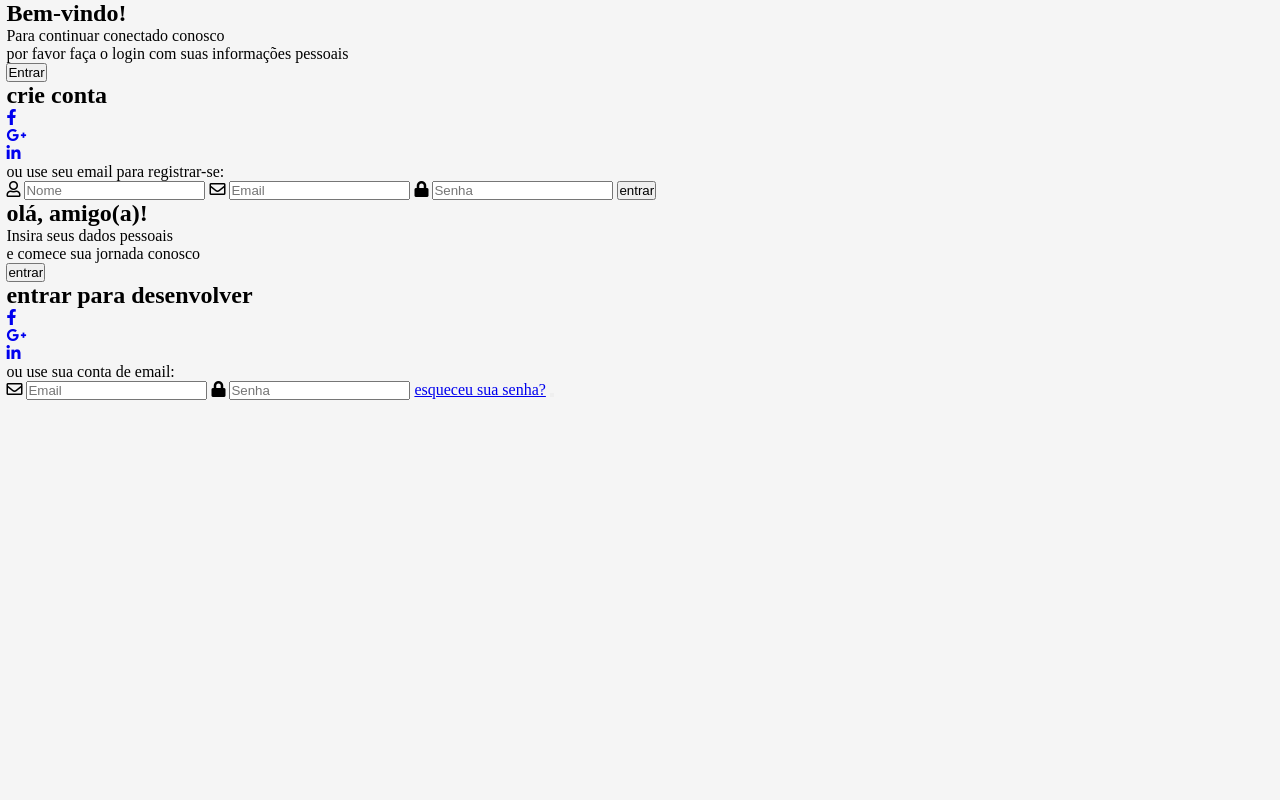
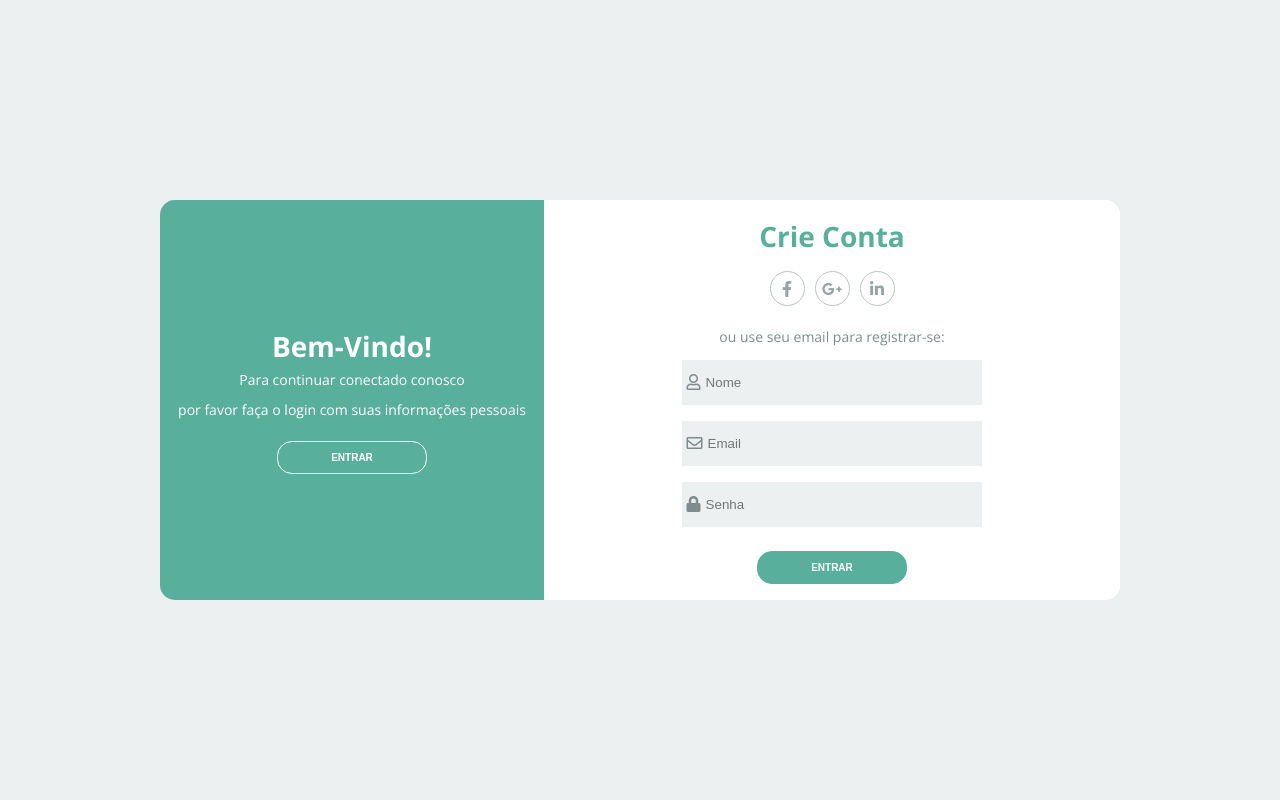
Before and after one commit to MileneRFerreira/projeto-desenvolvimento-web-, a PHP site: page /forum/index.html in a window 1280 px wide. Run offline with PHP 8.4, Linux system fonts and the light colour scheme; some libraries are stand-ins or nearby versions.

Commit message:
Add files via upload
tela de login e cadastro

```diff
--- a/css/style.css
+++ b/css/style.css
@@ -1,107 +1,356 @@
-*{margin: 0px; padding: 0px;}
+@import url('https://fonts.googleapis.com/css?family=Open+Sans:300,400,700&display=swap');
+* {
+    margin: 0;
+    padding: 0;
+    box-sizing: border-box;
+}
+body {
+    font-family: 'Open Sans', sans-serif;
+}
+.container {
+    display: flex;
+    justify-content: center;
+    align-items: center;
+    height: 100vh;
+    background-color: #ecf0f1;
+}
+.content {
+    background-color: #fff;
+    border-radius: 15px;
+    width: 960px;
+    height: 50%;
+    justify-content: space-between;
+    align-items: center;
+    position: relative;
+}
+.content::before {
+    content: "";
+    position: absolute;
+    background-color: #58af9b;
+    width: 40%;
+    height: 100%;
+    border-top-left-radius: 15px;
+    border-bottom-left-radius: 15px;
 
-body{background-color: #f5f5f5; padding: 0% 0.5% 0% 0.5%;}
-.main-title{background-color: #FFF; margin: 0px; padding: 0px;}
-.main-title ul{margin: 0px; padding: 0px; padding: 30px;}
-.main-title ul li{list-style: none; display: inline-block;}
-.main-title ul li a{background-color: yellowgreen; padding: 20px; color: #FFF;}
-.main-title .col-sm-8{padding: 30px;}
-.main-title .col-sm-8 img{width: 120px;}
-.main-menu{background-color: #FFF; margin: 0px; padding: 0px; margin-bottom: 10px; box-shadow: 0px 0px 1px 0px #dcdcdc;}
-.main-menu .breadcrumb{background-color: #FFF; margin: 0px; padding: 15px; color: #888; font-size: 14px;}
-.main-menu .breadcrumb a:link, a:visited, a:active, a:hover{color: #888; text-decoration: none;}
-.main-menu .form-group .form-control{border-radius: 0px; margin: 0px;}
-.main-menu .form-group .form-control{border-radius: 0px; margin: 0px; border: 1px solid #eee;}
-.main-menu .col-sm-3 .btn-secoundary{background-color: #FFF; border-radius: 0px; box-shadow: 0px 0px 1px 0px #999; padding: 5px 10px 5px 10px;}
-.main-menu .col-sm-3 .btn-secoundary i{color: #999;}
-.main-menu .form-control:focus{border:none;}
-.main-menu .dropdown-menu{border-radius: 0px; border: 1px solid #eee; padding: 0px;}
-.main-menu .dropdown-menu a{border-bottom: 1px solid #eee;}
-.row{margin: 0px; padding: 0px;}
-.topics{box-shadow: 0px 0px 1px 0px #dcdcdc;}
-.topics tr th{background-color: yellowgreen; color: #FFF; font-weight: normal; text-transform: uppercase; }
-.topics tr th img{width: 15px; height: 15px;}
-.topics tr td{background-color: #FFF; color: #666;  font-size: 14px; border-bottom: 1px solid #f4f4f4;}
-.topics tr td a:link, a:visited, a:active, a:hover{color: #666; text-decoration: none;}
-.topics tr td img{padding: 10px; width: 45px; height: 45px;}
-.topics tr td .media-body label{font-weight: bold}
-.topics tr td .media-body label span{font-weight: normal}
-.topics tr td .open{background-color: #CCC;}
-.topics tr td .not-read{background-color: deepskyblue;}
-.topics tr td .locked{background-color: #CCC;}
-.topics .title{width: 50%}
-.topics .center{text-align: center;}
-.topics .title a{font-weight: bold; color: #444;}
-.topics .type-admin a:link{color: red; font-weight: bold; text-transform: lowercase;}
-.topics .type-moderator a:link{color: limegreen; font-weight: bold; text-transform: lowercase;}
-.topics .type-user a:link{color: blue; font-weight: bold; text-transform: lowercase;}
-.topics .options-topics{width: 26%;}
-.topics .btn-primary{color: #FFF; border-radius: 0px; margin-left: 10px;}
-.topic-content{box-shadow: 0px 0px 1px 0px #dcdcdc;}
-.topic-content{background-color: #FFF; padding: 0px; box-shadow: 0px 0px 1px #f5f5f5;}
-.topic-content .row{margin: 0px; padding: 0px;}
-.topic-content .col-sm-2{padding: 5px;}
-.topic-content img{max-height: 120px;}
-.topic-content .table tr th{background-color: yellowgreen; color: #FFF; font-weight: normal;}
-.topic-content .table .w-15{font-weight: bold; width: 15%;}
-.topic-content p{text-align: center; margin-top: 5px;}
-.topic-content .title{width: 50%; background-color: #f00}
-.topic-content .center{text-align: center;}
-.topic-content .badge-dark{border-radius: 2px;}
-.topic-content .reply-width{width: 12%;}
-.topic-content .form-control{border-radius: 0px; height: 120px;}
-.topic-content .btn{border-radius: 0px;}
-.topic-content .alert{border-radius: 0px;}
-.clearfix{margin: 5px 0px 0px 0px;}
-.row .col-sm-3{padding:0px;}
-.chatbox-full .chatbox{ overflow-y: auto; max-height: 200px; box-shadow: 0px 0px 1px 0px #eee; margin: 0px;}
-.chatbox-full .col-sm-12{background-color: #FFF; padding: 0px;}
-.chatbox-full .col-sm-12 .alert-success{background-color: yellowgreen; color: #FFF; border-radius: 0px; margin: 0px; border: 1px solid #ccc;}
-.chatbox-full .col-sm-12 .alert-success h5{color: green;}
-.chatbox-full .col-sm-12 .alert-success p{font-size: 13px;}
-.chatbox-full .chatbox{background-color: #FFF;}
-.chatbox-full .chatbox .ul{margin: 0px;}
-.chatbox-full .chatbox li{list-style: none; box-shadow: 0px 0px 1px 0px #eee; font-size: 13px; padding: 5px;}
-.chatbox-full .chatbox li img{width: 20px; height: 20px; border: 2px solid #eee; border-radius: 0px;}
-.chatbox-full .chatbox li .at{color: tomato;}
-.chatbox-full .chatbox li .admin{color: red;}
-.chatbox-full .chatbox li .admin:after{content: ":"; margin-left: 5px; color: #555;}
-.chatbox-full .chatbox li .mod{color: limegreen;}
-.chatbox-full .chatbox li .mod:after{content: ":"; margin-left: 5px; color: #555;}
-.chatbox-full .chatbox li .user{color: blue;}
-.chatbox-full .chatbox li .user:after{content: ":"; margin-left: 5px; color: #555;}
-.chatbox-full .chatbox li .message{color: #555; font-size: 12px;}
-.chatbox-full  .form-control{border-radius: 0px;}
-.chatbox-full .btn{border-radius: 0px; margin: 5px 0px 0px 5px;}
 
-@media (min-width:992px) {
-    .topic-content .table img{width: 120px; height: 130px;}
-    .topic-content .reply-width img{width: 80px;  height: 80px; border-radius: 100%;}
-    .col-sm-9{padding: 0px 5px 0px 0px;}
-	.chatbox-full .col-sm-3{margin: 0px; background-color: #FFF; background-color: auto;}
+    left: 0;
+}
+.title {
+    font-size: 28px;
+    font-weight: bold;
+    text-transform: capitalize;
+}
+.title-primary {
+    color: #fff;
+}
+.title-second {
+    color: #58af9b;
+}
+.description {
+    font-size: 14px;
+    font-weight: 300;
+    line-height: 30px;
+}
+.description-primary {
+    color: #fff;
+}
+.description-second {
+    color: #7f8c8d;
+}
+.btn {
+    border-radius: 15px;
+    text-transform: uppercase;
+    color: #fff;
+    font-size: 10px;
+    padding: 10px 50px;
+    cursor: pointer;
+    font-weight: bold;
+    width: 150px;
+    align-self: center;
+    border: none;
+    margin-top: 1rem;
+}
+.btn-primary {
+    background-color: transparent;
+    border: 1px solid #fff;
+    transition: background-color .5s;
+}
+.btn-primary:hover {
+    background-color: #fff;
+    color: #58af9b;
+}
+.btn-second {
+    background-color: #58af9b;
+    border: 1px solid #58af9b;
+    transition: background-color .5s;
+}
+.btn-second:hover {
+    background-color: #fff;
+    border: 1px solid #58af9b;
+    color: #58af9b;
+}
+.first-content {
+    display: flex;
+}
+.first-content .second-column {
+    z-index: 11;
+}
+.first-column {
+    text-align: center;
+    width: 40%;
+    z-index: 10;
+}
+.second-column {
+    width: 60%;
+    display: flex;
+    flex-direction: column;
+    align-items: center;
+}
+.social-media {
+    margin: 1rem 0;
+}
+.link-social-media:not(:first-child){
+    margin-left: 10px;
+}
+.link-social-media .item-social-media {
+    transition: background-color .5s;
+}
+.link-social-media:hover .item-social-media{
+    background-color: #58af9b;
+    color: #fff;
+    border-color: #58af9b;
+}
+.list-social-media {
+    display: flex;
+    list-style-type: none;
+}
+.item-social-media {
+    border: 1px solid #bdc3c7;
+    border-radius: 50%;
+    width: 35px;
+    height: 35px;
+    line-height: 35px;
+    text-align: center;
+    color: #95a5a6;
+}
+.form {
+    display: flex;
+    flex-direction: column;
+    width: 55%;
+}
+.form input {
+    height: 45px;
+    width: 100%;
+    border: none;
+    background-color: #ecf0f1;
+}
+input:-webkit-autofill
+{
+    -webkit-box-shadow: 0 0 0px 1000px #ecf0f1 inset !important;
+    -webkit-text-fill-color: #000 !important;
+}
+.label-input {
+    background-color: #ecf0f1;
+    display: flex;
+    align-items: center;
+    margin: 8px;
+}
+.icon-modify {
+    color: #7f8c8d;
+    padding: 0 5px;
 }
 
-@media (max-width:992px) {
-    .row .col-sm-9{margin: 0px; padding: 0px;}
-    .row .col-sm-3{margin: 0px; padding: 0px;}
-	.main-title ul li a{background-color: yellowgreen; padding: 15px; color: #FFF;}
+/* second content*/
+
+.second-content {
+    position: absolute;
+    display: flex;
+}
+.second-content .first-column {
+    order: 2;
+    z-index: -1;
+}
+.second-content .second-column {
+    order: 1;
+    z-index: -1;
+}
+.password {
+    color: #34495e;
+    font-size: 14px;
+    margin: 15px 0;
+    text-align: center;
+}
+.password::first-letter {
+    text-transform: capitalize;
 }
 
 
-	.badge {
-		display: block;
-		margin-left: 32px;
-		vertical-align: 30px;
-		margin-top: 15px;
-		margin-bottom: 40px;
-		background: #CD5C5C;
-		color: #fff;
-		z-index: 999999;
-		font-weight: 600;
-		padding: 2px 6px;
-		box-shadow: 0 2px 3px rgba(0,0,0,.2), inset 0 2px 5px rgba(225,225,225,.3);
-		font-size: 13px;
-		position: absolute;
-		border-radius: 0px;
-		top:-2px;
+
+.sign-in-js .first-content .first-column {
+    z-index: -1;
 }
+
+.sign-in-js .second-content .second-column {
+    z-index: 11;
+}
+.sign-in-js .second-content .first-column {
+    z-index: 13;
+}
+
+.sign-in-js .content::before {
+    left: 60%;
+    border-top-left-radius: 0;
+    border-bottom-left-radius: 0;
+    border-top-right-radius: 15px;
+    border-bottom-right-radius: 15px;
+    animation: slidein 1.3s; /*MODIFIQUEI DE 3s PARA 1.3s*/
+
+    z-index: 12;
+}
+
+.sign-up-js .content::before {
+    animation: slideout 1.3s; /*MODIFIQUEI DE 3s PARA 1.3s*/
+
+    z-index: 12;
+}
+
+.sign-up-js .second-content .first-column,
+.sign-up-js .second-content .second-column {
+    z-index: -1;
+}
+
+.sign-up-js .first-content .second-column {
+    z-index: 11;
+}
+
+.sign-up-js .first-content .first-column {
+    z-index: 13;
+}
+
+
+/* DESLOCAMENTO CONTEÚDO ATRÁS DO CONTENT:BEFORE*/
+.sign-in-js .first-content .second-column {
+
+    z-index: -1;
+    position: relative;
+    animation: deslocamentoEsq 1.3s; /*MODIFIQUEI DE 3s PARA 1.3s*/
+}
+
+.sign-up-js .second-content .second-column {
+    position: relative;
+    z-index: -1;
+    animation: deslocamentoDir 1.3s; /*MODIFIQUEI DE 3s PARA 1.3s*/
+}
+
+/*ANIMAÇÃOO CSS PARA O CONTEÚDO*/
+
+@keyframes deslocamentoEsq {
+
+    from {
+        left: 0;
+        opacity: 1;
+        z-index: 12;
+    }
+
+    25% {
+        left: -80px;
+        opacity: .5;
+        /* z-index: 12; NÃO HÁ NECESSIDADE */
+    }
+
+    50% {
+        left: -100px;
+        opacity: .2;
+        /* z-index: 12; NÃO HÁ NECESSIDADE */
+    }
+
+    to {
+        left: -110px;
+        opacity: 0;
+        z-index: -1;
+    }
+}
+
+
+@keyframes deslocamentoDir {
+
+    from {
+        left: 0;
+        z-index: 12;
+    }
+
+    25% {
+        left: 80px;
+        /* z-index: 12;  NÃO HÁ NECESSIDADE*/
+    }
+
+    50% {
+        left: 100px;
+        /* z-index: 12; NÃO HÁ NECESSIDADE*/
+        /* background-color: yellow;  Exemplo que dei no vídeo*/
+    }
+
+    to {
+        left: 110px;
+        z-index: -1;
+    }
+}
+
+
+/*ANIMAÇÃO CSS*/
+
+@keyframes slidein {
+
+    from {
+        left: 0;
+        width: 40%;
+    }
+
+    25% {
+        left: 5%;
+        width: 50%;
+    }
+
+    50% {
+        left: 25%;
+        width: 60%;
+    }
+
+    75% {
+        left: 45%;
+        width: 50%;
+    }
+
+    to {
+        left: 60%;
+        width: 40%;
+    }
+}
+
+@keyframes slideout {
+
+    from {
+        left: 60%;
+        width: 40%;
+    }
+
+    25% {
+        left: 45%;
+        width: 50%;
+    }
+
+    50% {
+        left: 25%;
+        width: 60%;
+    }
+
+    75% {
+        left: 5%;
+        width: 50%;
+    }
+
+    to {
+        left: 0;
+        width: 40%;
+    }
+}
```
